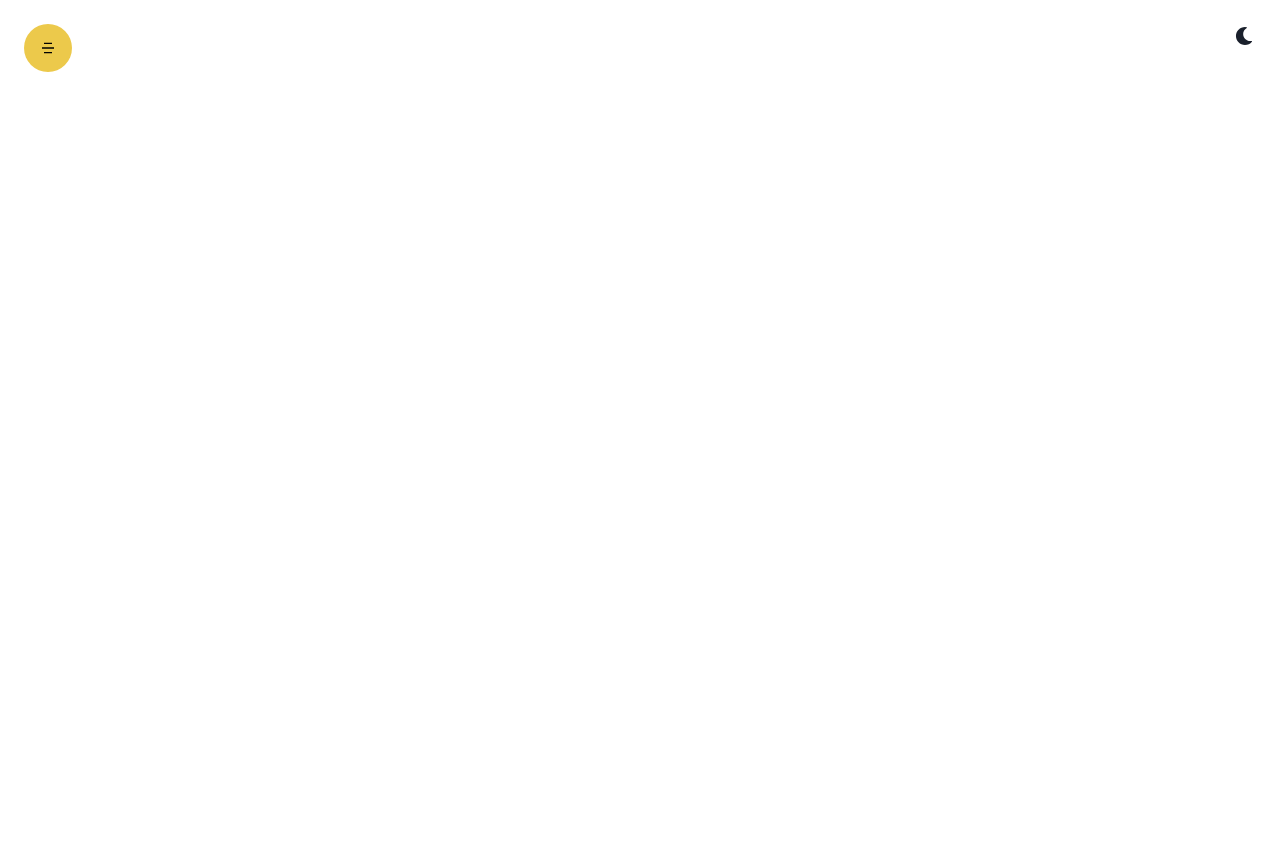
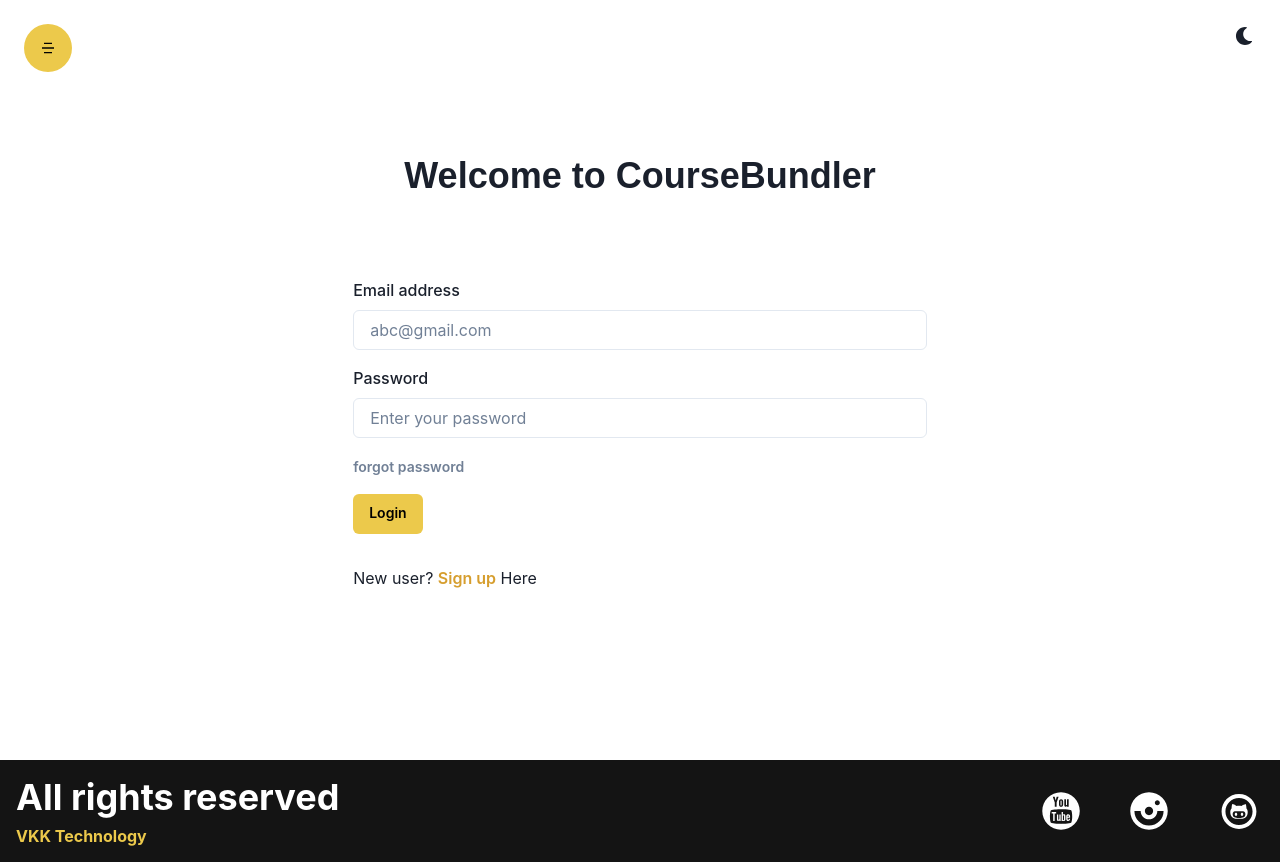
Before and after one commit to Vishalk29/fullStackProject, a React (Create React App) app: page /login in a window 1280 px wide. Before the commit this address had no page. Before the commit the page ends 800 px from the top, so only its background shows below. Built offline with nearby package versions, Linux system fonts and the light colour scheme.

Commit message:
Created the footer and login page with form property in login page

```diff
--- a/src/App.js
+++ b/src/App.js
@@ -1,7 +1,9 @@
 import React from 'react';
 import { Routes, Route } from 'react-router-dom';
+import Login from './component/Auth/Login';
 import { Courses } from './component/Courses/Courses';
 import Home from './component/Home/Home';
+import Footer from './component/Layouts/Footer/Footer';
 import Header from './component/Layouts/Header/Header';
 
 function App() {
@@ -11,7 +13,9 @@
       <Routes>
         <Route path="/" element={<Home />} />
         <Route path="/courses" element={<Courses />} />
+        <Route path="/login" element={<Login />} />
       </Routes>
+      <Footer />
     </>
   );
 }
--- /dev/null
+++ b/src/component/Auth/Login.jsx
@@ -0,0 +1,73 @@
+import {
+  Box,
+  Button,
+  Container,
+  FormLabel,
+  Heading,
+  Input,
+  Link,
+  VStack,
+} from '@chakra-ui/react';
+import React, { useState } from 'react';
+import { Link as ReactRouterLink } from 'react-router-dom';
+
+const Login = () => {
+  const [email, setEmail] = useState('');
+  const [password, setPassword] = useState('');
+
+  return (
+    <Container h={'95vh'}>
+      <VStack h={'full'} justifyContent="center" spacing={'16'}>
+        <Heading
+          fontFamily={'sans-serif'}
+          children={' Welcome to CourseBundler '}
+        />
+        <form style={{ width: '100%' }}>
+          <Box my={'4'}>
+            <FormLabel htmlFor="email" children={'Email address'} />
+            <Input
+              required
+              type={'email'}
+              value={email}
+              onChange={e => setEmail(e.target.value)}
+              placeholder="abc@gmail.com"
+              focusBorderColor="yellow.500"
+            />
+          </Box>
+          <Box my={'4'}>
+            <FormLabel htmlFor="password" children={'Password'} />
+            <Input
+              required
+              type={'password'}
+              value={password}
+              onChange={e => setPassword(e.target.value)}
+              placeholder="Enter your password"
+              focusBorderColor="yellow.500"
+            />
+          </Box>
+          <Box>
+            <Link as={ReactRouterLink} to="/forgotpassword">
+              <Button variant={'link'} fontSize={'sm'}>
+                forgot password
+              </Button>
+            </Link>
+          </Box>
+          <Button my={'4'} fontSize={'sm'} type="submit" colorScheme={'yellow'}>
+            Login
+          </Button>
+          <Box my={'4'}>
+            New user?{' '}
+            <Link as={ReactRouterLink} to="/register">
+              <Button colorScheme={'yellow'} variant="link">
+                Sign up
+              </Button>{' '}
+              Here
+            </Link>
+          </Box>
+        </form>
+      </VStack>
+    </Container>
+  );
+};
+
+export default Login;
--- a/src/component/Home/home.css
+++ b/src/component/Home/home.css
@@ -32,7 +32,8 @@
     align-items: center;
 }
 .container2 video {
-    width: 60%;
+    width: 40%;
+    /* height: 40%; */
     /* border: 1px solid rgba(0, 0, 0, 0.3); */
     box-shadow: 0 0 10 rgba(0, 0, 0, 0.3);
     border-radius: 5px;
--- /dev/null
+++ b/src/component/Layouts/Footer/Footer.jsx
@@ -0,0 +1,42 @@
+import { Box, Heading, HStack, Stack, VStack } from '@chakra-ui/react';
+import React from 'react';
+import {
+  TiSocialYoutubeCircular,
+  TiSocialInstagramCircular,
+} from 'react-icons/ti';
+import { DiGithub } from 'react-icons/di';
+const Footer = () => {
+  return (
+    <Box padding={'4'} bg={'blackAlpha.900'} minH="10vh">
+      <Stack direction={['column', 'row']}>
+        <VStack alignItems={['center', 'flex-start']} width="full">
+          <Heading children="All rights reserved" color={'white'} />
+          <Heading
+            children="VKK Technology"
+            color={'yellow.400'}
+            size="sm"
+            fontFamily={'body'}
+          />
+        </VStack>
+        <HStack
+          spacing={['2', '10']}
+          justifyContent="center"
+          fontSize={'50'}
+          color={'white'}
+        >
+          <a href="https://www.youtube.com/" target="_blank" rel="noreferrer">
+            <TiSocialYoutubeCircular />
+          </a>
+          <a href="https://www.instagran.com/" target="_blank" rel="noreferrer">
+            <TiSocialInstagramCircular />
+          </a>{' '}
+          <a href="https://www.github.com/" target="_blank" rel="noreferrer">
+            <DiGithub />
+          </a>
+        </HStack>
+      </Stack>
+    </Box>
+  );
+};
+
+export default Footer;
--- a/src/component/Layouts/Header/Header.jsx
+++ b/src/component/Layouts/Header/Header.jsx
@@ -23,7 +23,7 @@
 );
 const Header = () => {
   const { isOpen, onOpen, onClose } = useDisclosure();
-  const isAuthenticated = true;
+  const isAuthenticated = false;
   const user = {
     role: 'admin',
   };
```
